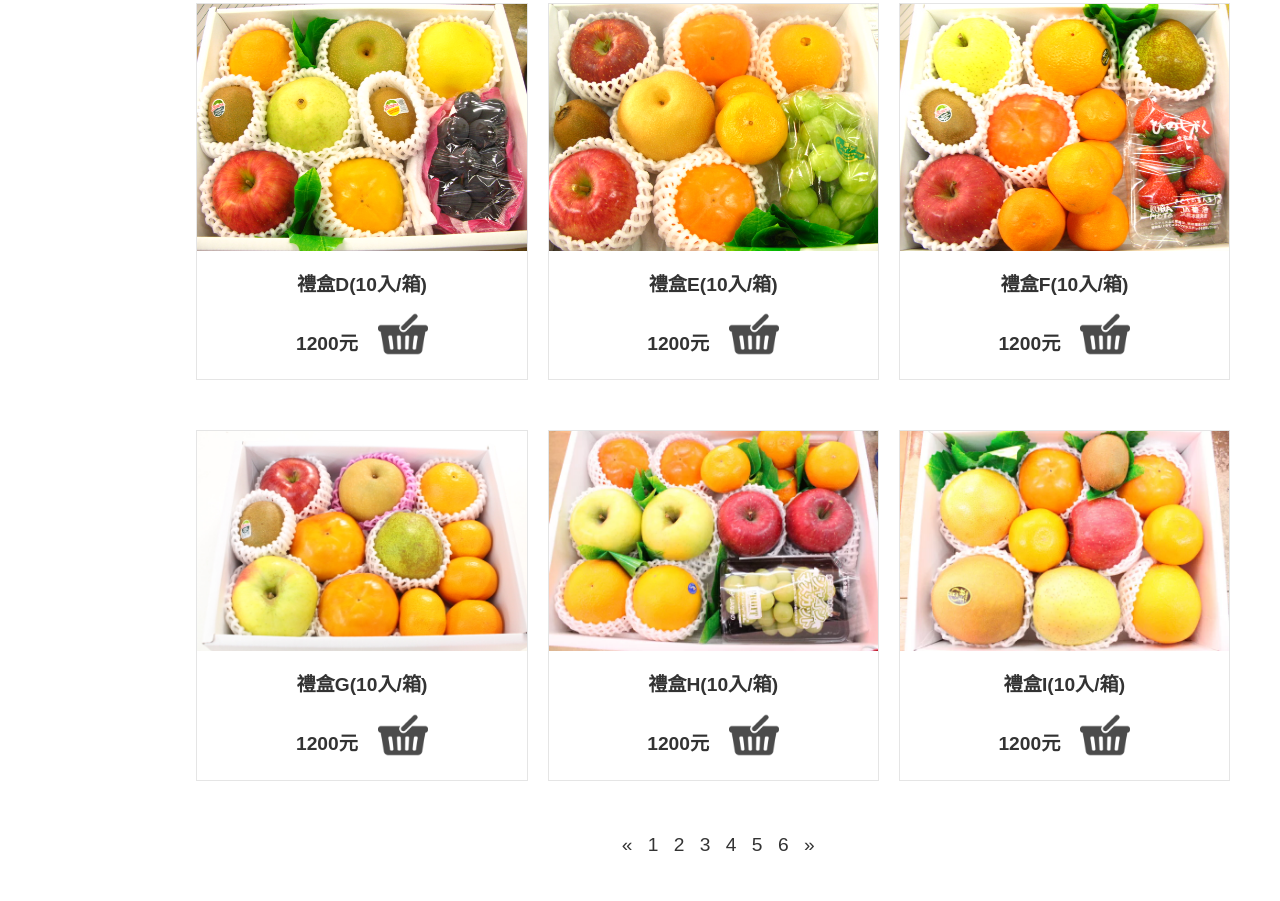
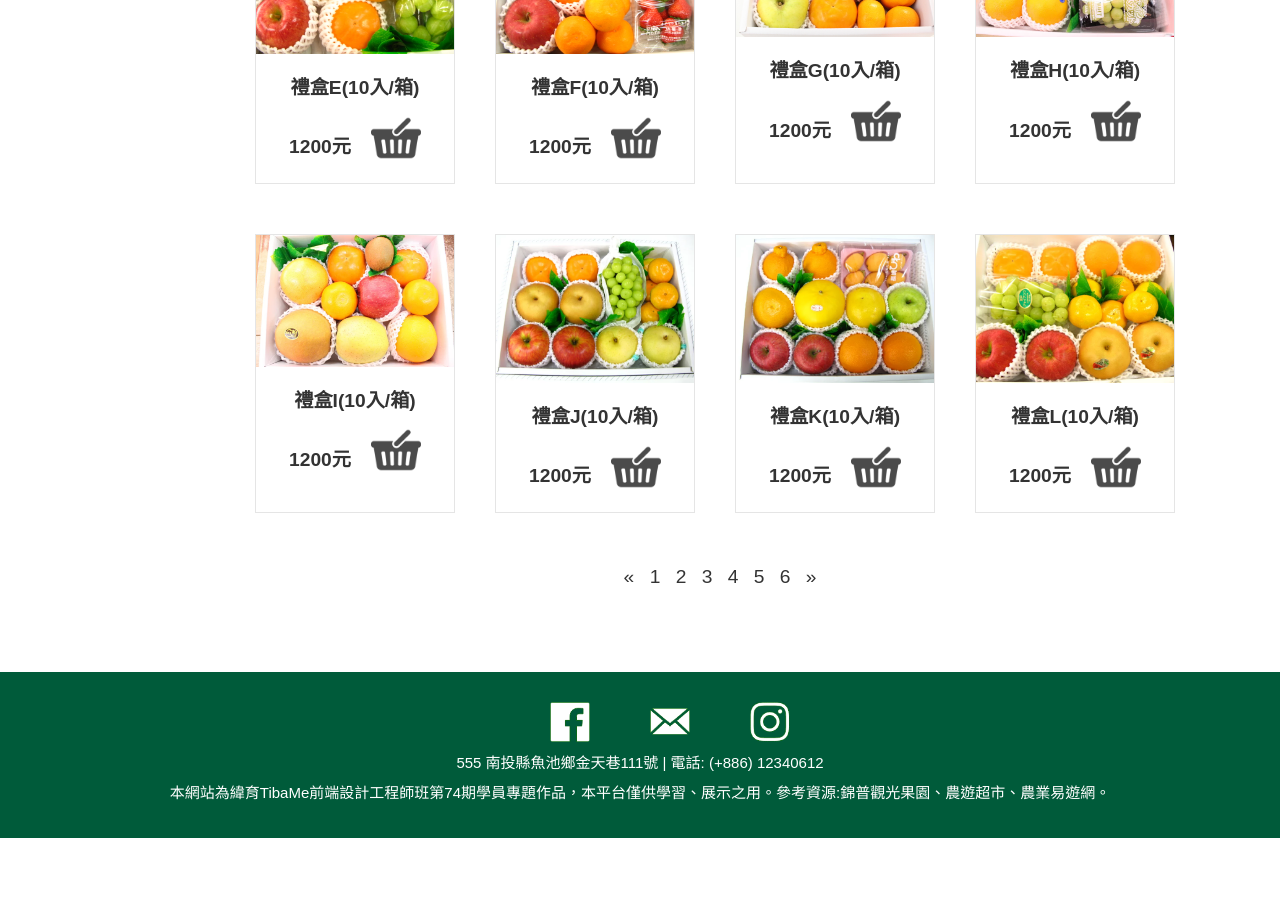
Before and after one commit to wupeiru122/TFD105_34, a plain HTML site: page product.html in a window 1280 px wide. Shown: the part 1179-2080 px from the top of the page. After the commit the page ends 2017 px from the top, so only its background shows below. Drawn offline with Linux system fonts and the light colour scheme.

Commit message:
改商品列,nav/footer+min-width

```diff
--- a/css/global.css
+++ b/css/global.css
@@ -46,8 +46,8 @@
 
 /* ----------------導覽列--------------------- */
 .top-sel{
-    width: 1263px;
-    /* width: 100%; */
+    min-width: 1263px;
+    width: 100%;
     height: 100px;
     background-color: #fff;
     border-bottom: 1px solid #ccc;
@@ -117,12 +117,13 @@
 
 /* --------------------頁尾---------------------------- */
 .footer{
-    width: 1263px;
-    /* width: 100%; */
-    height: 150px;
+    min-width: 1263px;
+    width: 100%;
+    /* height: 150px; */
     background-color: #005B3A;
     text-align: center;
-    padding-top: 30px;
+    padding: 30px;
+    margin: 0 auto;
 }
 
 .footer-list{
--- a/css/product.css
+++ b/css/product.css
@@ -50,7 +50,6 @@
     text-decoration: none;
     color: #005B3A;
     line-height: 3;
-    /* padding-left: 30px; */
 }
 
 .product-menu li a:hover{
@@ -71,7 +70,7 @@ hr{
 
 /*----------------------產品欄-----------------------*/
 .product-list_coloum{
-    width: 90%;
+    width: 80%;
     margin: 0 auto;
     padding-top: 50px;
 }
@@ -84,9 +83,9 @@ hr{
 .item{
     border: 1px solid #E5E5E5;
     box-sizing: border-box;
-    margin: 0 10px 50px;
+    margin: 0 20px 50px;
 
-    flex-basis: 250px;
+    flex-basis: 200px;
     flex-grow: 1;
 }
 
--- a/product.html
+++ b/product.html
@@ -156,6 +156,42 @@
                                 </div>
                             </div>
                         </li>
+                        <li class="item">
+                            <div class="product_info">
+                                <img src="./img03/giftbox-j.webp" alt="">
+                                <div class="price_cart">
+                                    <p class="name"><a href="#">禮盒J(10入/箱)</a></p>
+                                    <div class="price_click">
+                                        <span class="price" >1200元</span>
+                                        <a href="./product_detail.html"><img src="./img_global/basket.png" alt=""></a>
+                                    </div>
+                                </div>
+                            </div>
+                        </li>
+                        <li class="item">
+                            <div class="product_info">
+                                <img src="./img03/giftbox-k.webp" alt="">
+                                <div class="price_cart">
+                                    <p class="name"><a href="#">禮盒K(10入/箱)</a></p>
+                                    <div class="price_click">
+                                        <span class="price" >1200元</span>
+                                        <a href="./product_detail.html"><img src="./img_global/basket.png" alt=""></a>
+                                    </div>
+                                </div>
+                            </div>
+                        </li>
+                        <li class="item">
+                            <div class="product_info">
+                                <img src="./img03/giftbox-l.webp" alt="">
+                                <div class="price_cart">
+                                    <p class="name"><a href="#">禮盒L(10入/箱)</a></p>
+                                    <div class="price_click">
+                                        <span class="price" >1200元</span>
+                                        <a href="./product_detail.html"><img src="./img_global/basket.png" alt=""></a>
+                                    </div>
+                                </div>
+                            </div>
+                        </li>
                     </ul>
                     <div class="pagination_block"><!--下方頁數-->
                         <div class="pagination">
```
Also changed, not shown: img03/giftbox-j.webp (added), img03/giftbox-k.webp (added), img03/giftbox-l.webp (added).
